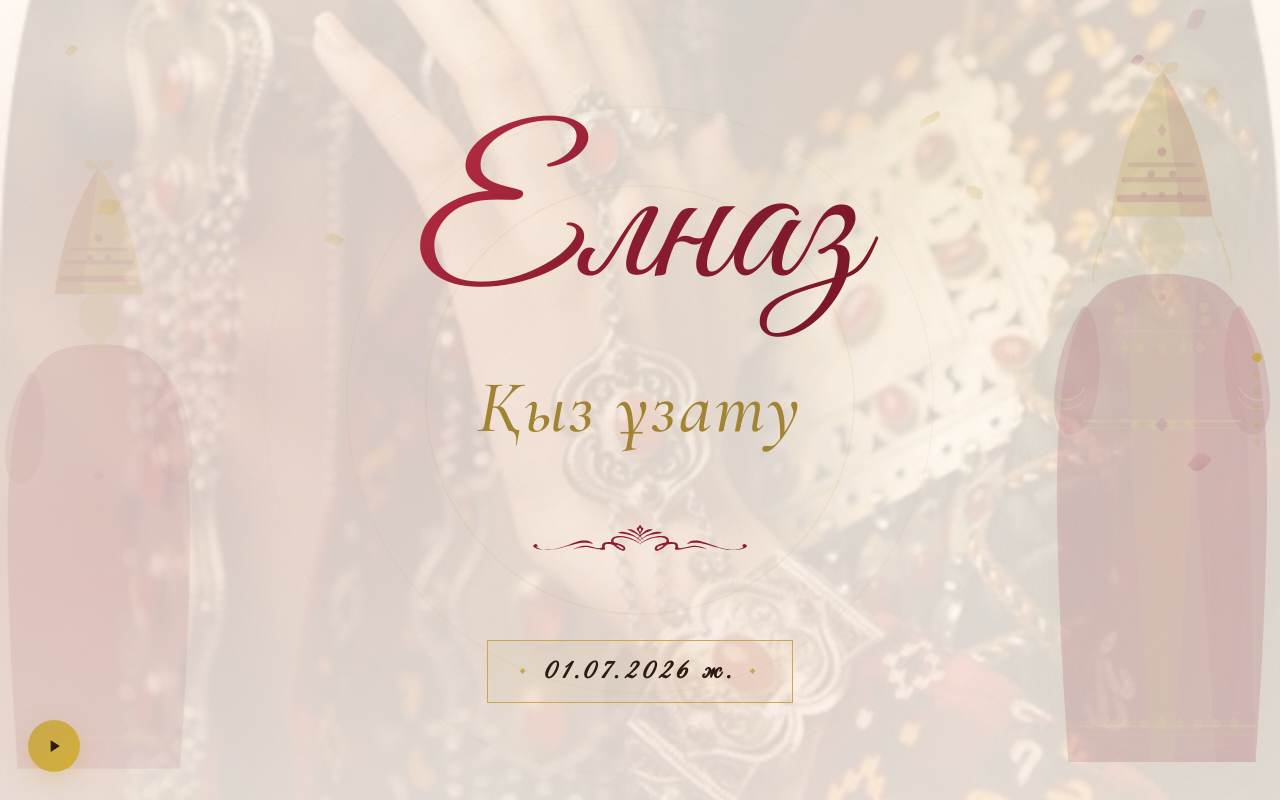
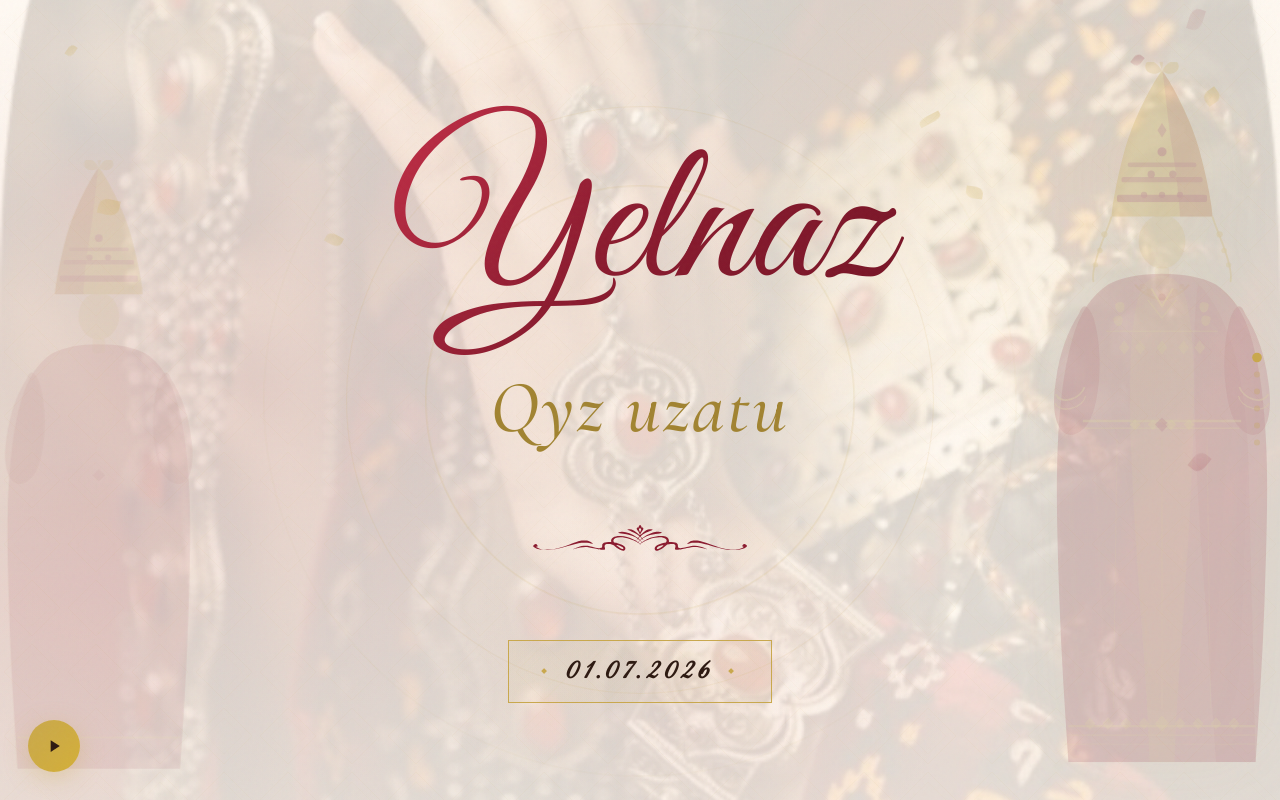
Before and after one commit to yerza06/yelnaz-invitation-letter, a React (Vite) app: page / in a window 1280 px wide. Shown: the top 800 px of the page. Built offline with nearby package versions, Linux system fonts and the light colour scheme.

Commit message:
fix: Текст изменено на латиницу "Елназ" -> "Yelnaz" и убрано "ж." в дате

```diff
--- a/src/components/Hero.tsx
+++ b/src/components/Hero.tsx
@@ -50,12 +50,12 @@ const Hero = forwardRef<HTMLElement, {}>((_, ref) => {
             <img className="saukele-figure-left" src="/images/saukele-left.svg" alt="" aria-hidden="true" />
 
             <div className="hero-content">
-                <h1 className="hero-name">Елназ</h1>
-                <h2 className="hero-ceremony">Қыз ұзату</h2>
+                <h1 className="hero-name">Yelnaz</h1>
+                <h2 className="hero-ceremony">Qyz uzatu</h2>
                 <div className="hero-divider" style={{ display: 'flex', justifyContent: 'center' }}>
                     <img src="/images/photo_2026-04-17_03-12-42.svg" alt="" aria-hidden="true" style={{ height: '120px', width: 'auto' }} />
                 </div>
-                <div className="hero-date">01.07.2026 ж.</div>
+                <div className="hero-date">01.07.2026</div>
             </div>
         </section>
     );
```
